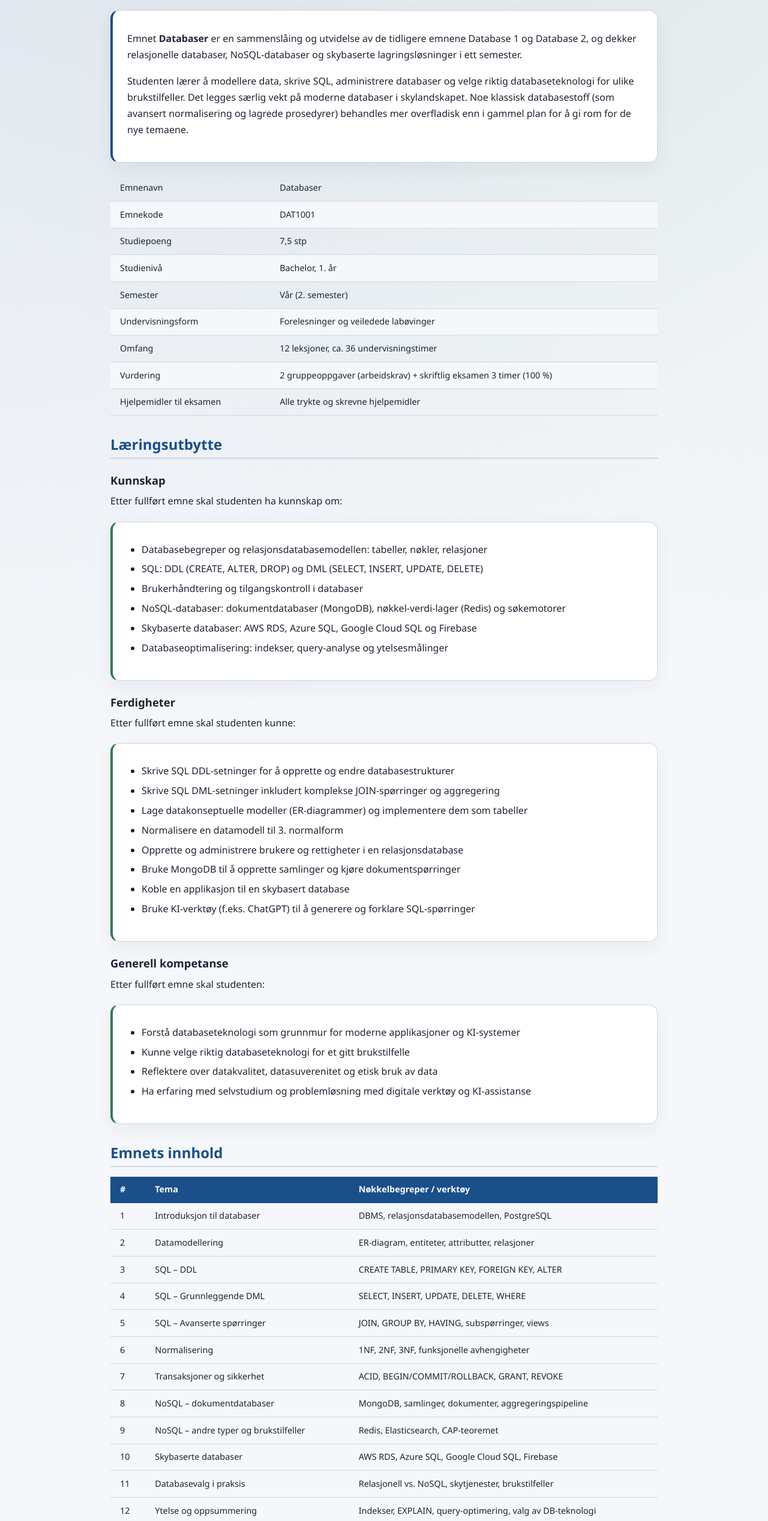
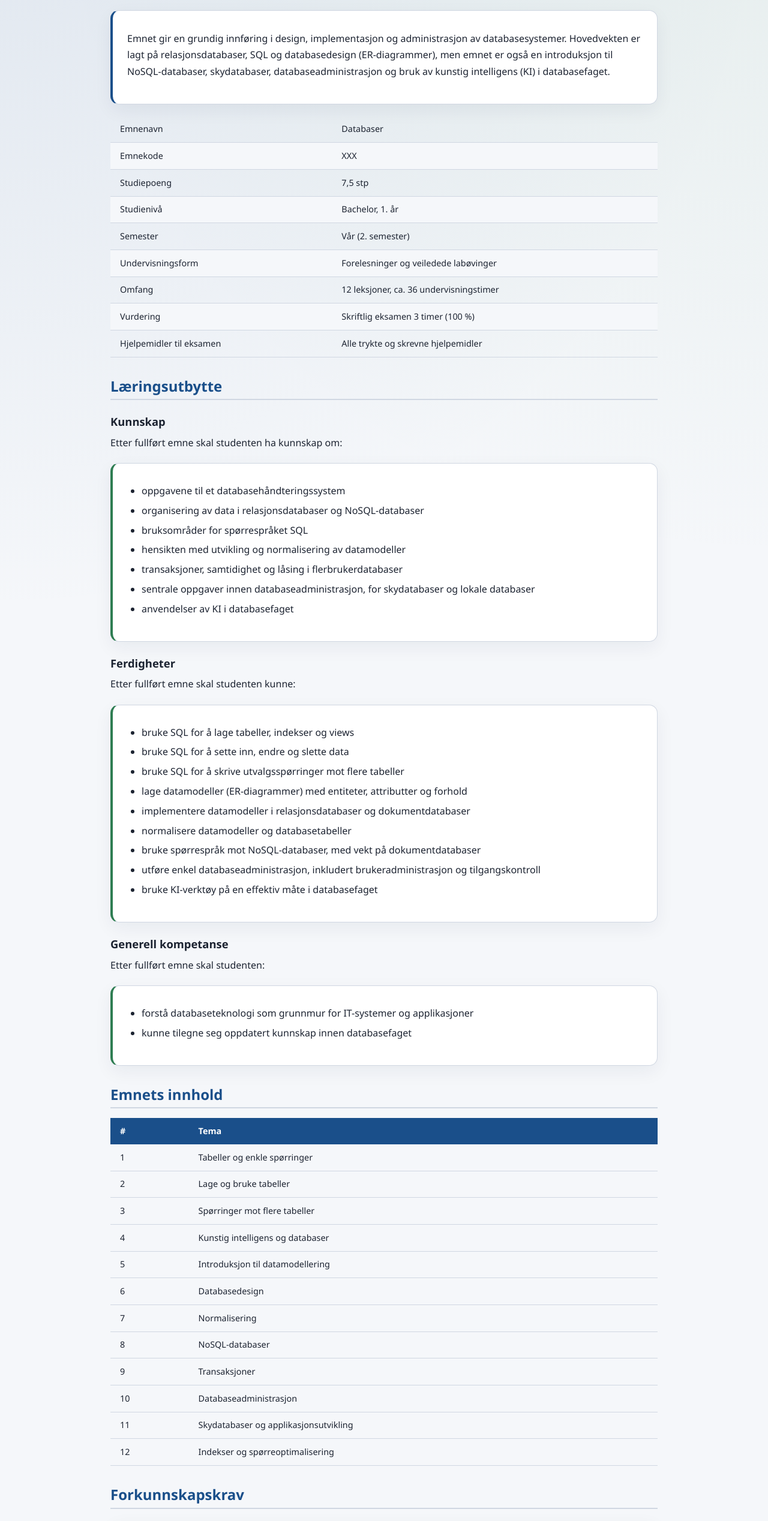
Before and after one commit to Steven7380/Studieplan-Anvendt-IT-2027, a plain HTML site: page emnebeskrivelser/Databaser/emnebeskrivelse.html in a window 1280 px wide. Shown: the part 264-2800 px from the top of the page at 60% size. Drawn offline with Linux system fonts and the light colour scheme.

Commit message:
Update emnebeskrivelser/Databaser/emnebeskrivelse.html from editor

```diff
--- a/emnebeskrivelser/Databaser/emnebeskrivelse.html
+++ b/emnebeskrivelser/Databaser/emnebeskrivelse.html
@@ -27,25 +27,18 @@
       <h2>Faglig innhold i emnet</h2>
       <div class="card card-primary">
         <p>
-          Emnet <strong>Databaser</strong> er en sammenslåing og utvidelse av
-          de tidligere emnene Database 1 og Database 2, og dekker relasjonelle
-          databaser, NoSQL-databaser og skybaserte lagringsløsninger i ett
-          semester.
-        </p>
-        <p>
-          Studenten lærer å modellere data, skrive SQL, administrere databaser
-          og velge riktig databaseteknologi for ulike brukstilfeller. Det legges
-          særlig vekt på moderne databaser i skylandskapet. Noe klassisk
-          databasestoff (som avansert normalisering og lagrede prosedyrer)
-          behandles mer overfladisk enn i gammel plan for å gi rom for de nye
-          temaene.
+          Emnet gir en grundig innføring i design, implementasjon og
+          administrasjon av databasesystemer. Hovedvekten er lagt på
+          relasjonsdatabaser, SQL og databasedesign (ER-diagrammer), men emnet
+          er også en introduksjon til NoSQL-databaser, skydatabaser,
+          databaseadministrasjon og bruk av kunstig intelligens (KI) i
+          databasefaget.
         </p>
       </div>
 
       <table>
         <thead>
-          <tr>
-          </tr>
+          <tr></tr>
         </thead>
         <tbody>
           <tr>
@@ -54,7 +47,7 @@
           </tr>
           <tr>
             <td>Emnekode</td>
-            <td>DAT1001</td>
+            <td>XXX</td>
           </tr>
           <tr>
             <td>Studiepoeng</td>
@@ -78,9 +71,7 @@
           </tr>
           <tr>
             <td>Vurdering</td>
-            <td>
-              2 gruppeoppgaver (arbeidskrav) + skriftlig eksamen 3 timer (100 %)
-            </td>
+            <td>Skriftlig eksamen 3 timer (100 %)</td>
           </tr>
           <tr>
             <td>Hjelpemidler til eksamen</td>
@@ -94,25 +85,16 @@
       <p>Etter fullført emne skal studenten ha kunnskap om:</p>
       <div class="card card-accent">
         <ul>
+          <li>oppgavene til et databasehåndteringssystem</li>
+          <li>organisering av data i relasjonsdatabaser og NoSQL-databaser</li>
+          <li>bruksområder for spørrespråket SQL</li>
+          <li>hensikten med utvikling og normalisering av datamodeller</li>
+          <li>transaksjoner, samtidighet og låsing i flerbrukerdatabaser</li>
           <li>
-            Databasebegreper og relasjonsdatabasemodellen: tabeller, nøkler,
-            relasjoner
+            sentrale oppgaver innen databaseadministrasjon, for skydatabaser og
+            lokale databaser
           </li>
-          <li>
-            SQL: DDL (CREATE, ALTER, DROP) og DML (SELECT, INSERT, UPDATE,
-            DELETE)
-          <li>Brukerhåndtering og tilgangskontroll i databaser</li>
-          <li>
-            NoSQL-databaser: dokumentdatabaser (MongoDB), nøkkel-verdi-lager
-            (Redis) og søkemotorer
-          </li>
-          <li>
-            Skybaserte databaser: AWS RDS, Azure SQL, Google Cloud SQL og
-            Firebase
-          </li>
-          <li>
-            Databaseoptimalisering: indekser, query-analyse og ytelsesmålinger
-          </li>
+          <li>anvendelser av KI i databasefaget</li>
         </ul>
       </div>
 
@@ -120,30 +102,25 @@
       <p>Etter fullført emne skal studenten kunne:</p>
       <div class="card card-accent">
         <ul>
+          <li>bruke SQL for å lage tabeller, indekser og views</li>
+          <li>bruke SQL for å sette inn, endre og slette data</li>
+          <li>bruke SQL for å skrive utvalgsspørringer mot flere tabeller</li>
           <li>
-            Skrive SQL DDL-setninger for å opprette og endre databasestrukturer
+            lage datamodeller (ER-diagrammer) med entiteter, attributter og
+            forhold
           </li>
           <li>
-            Skrive SQL DML-setninger inkludert komplekse JOIN-spørringer og
-            aggregering
+            implementere datamodeller i relasjonsdatabaser og dokumentdatabaser
+          </li>
+          <li>normalisere datamodeller og databasetabeller</li>
+          <li>
+            bruke spørrespråk mot NoSQL-databaser, med vekt på dokumentdatabaser
           </li>
           <li>
-            Lage datakonseptuelle modeller (ER-diagrammer) og implementere dem
-            som tabeller
+            utføre enkel databaseadministrasjon, inkludert brukeradministrasjon
+            og tilgangskontroll
           </li>
-          <li>Normalisere en datamodell til 3. normalform</li>
-          <li>
-            Opprette og administrere brukere og rettigheter i en
-            relasjonsdatabase
-          </li>
-          <li>
-            Bruke MongoDB til å opprette samlinger og kjøre dokumentspørringer
-          </li>
-          <li>Koble en applikasjon til en skybasert database</li>
-          <li>
-            Bruke KI-verktøy (f.eks. ChatGPT) til å generere og forklare
-            SQL-spørringer
-          </li>
+          <li>bruke KI-verktøy på en effektiv måte i databasefaget</li>
         </ul>
       </div>
 
@@ -152,19 +129,10 @@
       <div class="card card-accent">
         <ul>
           <li>
-            Forstå databaseteknologi som grunnmur for moderne applikasjoner og
-            KI-systemer
+            forstå databaseteknologi som grunnmur for IT-systemer og
+            applikasjoner
           </li>
-          <li>
-            Kunne velge riktig databaseteknologi for et gitt brukstilfelle
-          </li>
-          <li>
-            Reflektere over datakvalitet, datasuverenitet og etisk bruk av data
-          </li>
-          <li>
-            Ha erfaring med selvstudium og problemløsning med digitale verktøy
-            og KI-assistanse
-          </li>
+          <li>kunne tilegne seg oppdatert kunnskap innen databasefaget</li>
         </ul>
       </div>
 
@@ -174,155 +142,95 @@
           <tr>
             <th>#</th>
             <th>Tema</th>
-            <th>Nøkkelbegreper / verktøy</th>
           </tr>
         </thead>
         <tbody>
           <tr>
             <td>1</td>
-            <td>Introduksjon til databaser</td>
-            <td>DBMS, relasjonsdatabasemodellen, PostgreSQL</td>
+            <td>Tabeller og enkle spørringer</td>
           </tr>
           <tr>
             <td>2</td>
-            <td>Datamodellering</td>
-            <td>ER-diagram, entiteter, attributter, relasjoner</td>
+            <td>Lage og bruke tabeller</td>
           </tr>
           <tr>
             <td>3</td>
-            <td>SQL – DDL</td>
-            <td>CREATE TABLE, PRIMARY KEY, FOREIGN KEY, ALTER</td>
+            <td>Spørringer mot flere tabeller</td>
           </tr>
           <tr>
             <td>4</td>
-            <td>SQL – Grunnleggende DML</td>
-            <td>SELECT, INSERT, UPDATE, DELETE, WHERE</td>
+            <td>Kunstig intelligens og databaser</td>
           </tr>
           <tr>
             <td>5</td>
-            <td>SQL – Avanserte spørringer</td>
-            <td>JOIN, GROUP BY, HAVING, subspørringer, views</td>
+            <td>Introduksjon til datamodellering</td>
           </tr>
           <tr>
             <td>6</td>
-            <td>Normalisering</td>
-            <td>1NF, 2NF, 3NF, funksjonelle avhengigheter</td>
+            <td>Databasedesign</td>
           </tr>
           <tr>
             <td>7</td>
-            <td>Transaksjoner og sikkerhet</td>
-            <td>ACID, BEGIN/COMMIT/ROLLBACK, GRANT, REVOKE</td>
+            <td>Normalisering</td>
           </tr>
           <tr>
             <td>8</td>
-            <td>NoSQL – dokumentdatabaser</td>
-            <td>MongoDB, samlinger, dokumenter, aggregeringspipeline</td>
+            <td>NoSQL-databaser</td>
           </tr>
           <tr>
             <td>9</td>
-            <td>NoSQL – andre typer og brukstilfeller</td>
-            <td>Redis, Elasticsearch, CAP-teoremet</td>
+            <td>Transaksjoner</td>
           </tr>
           <tr>
             <td>10</td>
-            <td>Skybaserte databaser</td>
-            <td>AWS RDS, Azure SQL, Google Cloud SQL, Firebase</td>
+            <td>Databaseadministrasjon</td>
           </tr>
           <tr>
             <td>11</td>
-            <td>Databasevalg i praksis</td>
-            <td>Relasjonell vs. NoSQL, skytjenester, brukstilfeller</td>
+            <td>Skydatabaser og applikasjonsutvikling</td>
           </tr>
           <tr>
             <td>12</td>
-            <td>Ytelse og oppsummering</td>
-            <td>Indekser, EXPLAIN, query-optimering, valg av DB-teknologi</td>
+            <td>Indekser og spørreoptimalisering</td>
           </tr>
         </tbody>
       </table>
 
       <h2>Forkunnskapskrav</h2>
       <div class="card">
-        <p>
-          Grunnleggende programmering (fra emnet Programmering). Kjennskap til
-          Python og filbehandling er nyttig for databaseprogrammeringsøvingene.
-        </p>
+        <p>Ingen</p>
       </div>
       <h2>L&aelig;ringsaktiviteter</h2>
       <div class="card">
         <p>
-          Emnet gjennomf&oslash;res gjennom forelesninger, veiledede
-          &oslash;vinger eller laboratorier og selvstendig eller gruppebasert
-          arbeid, tilpasset emnets faglige profil.
+          Den organiserte undervisningen består av forelesninger, veiledede
+          lab-øvinger og oppgaveløsning. Forelesningene introduserer fagstoffet
+          og gir oversikt. På lab-øvingene løser studentene oppgaver, ofte på
+          datamaskin, og får veiledning individuelt eller i mindre grupper.
+          Utvalgte oppgaver blir gjennomgått i plenum. Det er i tillegg
+          forventet at studentene arbeider med stoffet på egen hånd.
         </p>
       </div>
       <h2>Vurdering</h2>
 
-      <h3>Arbeidskrav – Gruppeoppgaver</h3>
+      <h3>Arbeidskrav</h3>
       <div class="card card-primary">
-        <p>
-          Emnet <strong>Databaser</strong> er en sammenslåing og utvidelse av
-          de tidligere emnene Database 1 og Database 2, og dekker relasjonelle
-          databaser, NoSQL-databaser og skybaserte lagringsløsninger i ett
-          semester.
-        </p>
-        <p>
-          Studenten lærer å modellere data, skrive SQL, administrere databaser
-          og velge riktig databaseteknologi for ulike brukstilfeller. Det legges
-          særlig vekt på moderne databaser i skylandskapet. Noe klassisk
-          databasestoff (som avansert normalisering og lagrede prosedyrer)
-          behandles mer overfladisk enn i gammel plan for å gi rom for de nye
-          temaene.
-        </p>
+        <p>Ingen</p>
       </div>
 
-      <h3>Skriftlig eksamen</h3>
+      <h3>Vurderingsformer</h3>
       <div class="card card-warn">
-        <p>
-          Individuell skriftlig eksamen på 3 timer. Alle trykte og skrevne
-          hjelpemidler tillatt. Eksamen teller 100 % av endelig karakter (A–F).
-          Eksamen inneholder SQL-skriving, ER-modellering og konseptuelle
-          spørsmål om databaseteknologi.
-        </p>
+        <p>Skriftlig, individuell eksamen med tilsyn, 3 timer.</p>
       </div>
 
       <h2>Obligatoriske aktiviteter</h2>
       <div class="card">
-        <p>
-          Eventuelle arbeidskrav og obligatoriske aktiviteter fremg&aring;r av
-          vurderingsdelen og emneinformasjonen over. Der emnet har krav om
-          godkjente aktiviteter, m&aring; disse v&aelig;re best&aring;tt for at
-          studenten skal kunne fremstille seg til avsluttende vurdering.
-        </p>
-      </div>
-
-      <h2>Eksamensformer</h2>
-      <div class="card">
-        <p>
-          Eksamensformen for dette emnet fremg&aring;r av vurderingsdelen over.
-          Vurderingen er valgt for &aring; st&oslash;tte emnets
-          l&aelig;ringsutbytte og kan best&aring; av skriftlig eksamen,
-          hjemmeeksamen, prosjekt, mappevurdering, muntlig presentasjon eller
-          kombinasjoner av disse.
-        </p>
+        <p>Ingen</p>
       </div>
 
       <h2>Hjelpemidler til eksamen</h2>
       <div class="card">
-        <p>
-          Tillatte hjelpemidler til eksamen fremg&aring;r av emneinformasjonen
-          &oslash;verst p&aring; siden og av den konkrete eksamensordningen for
-          emnet.
-        </p>
-      </div>
-
-      <h2>Annet</h2>
-      <div class="card">
-        <p>
-          Bruk av KI-verkt&oslash;y skal skje i samsvar med emnets
-          l&aelig;ringsm&aring;l og universitetets regler for akademisk
-          redelighet.
-        </p>
+        <p>Alle trykte og skrevne hjelpemidler er tillatt.</p>
       </div>
     </main>
 
```
